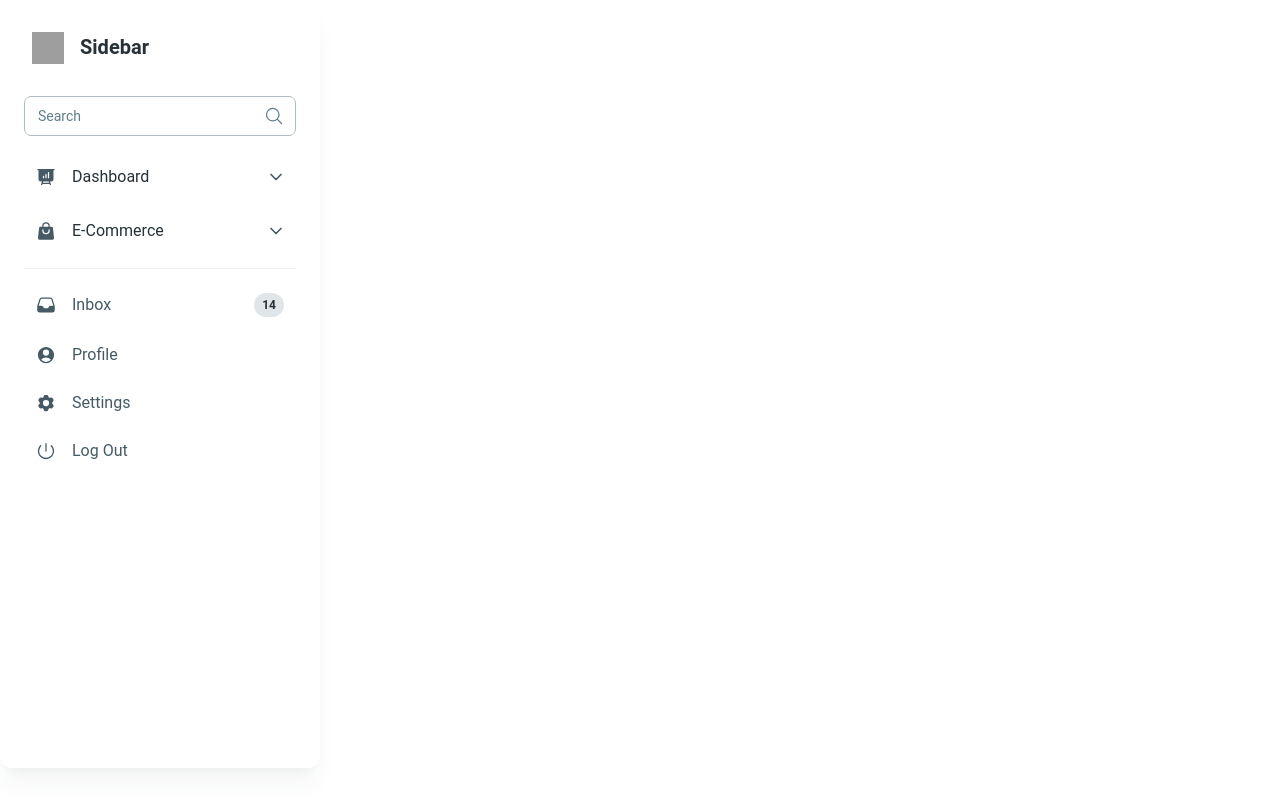
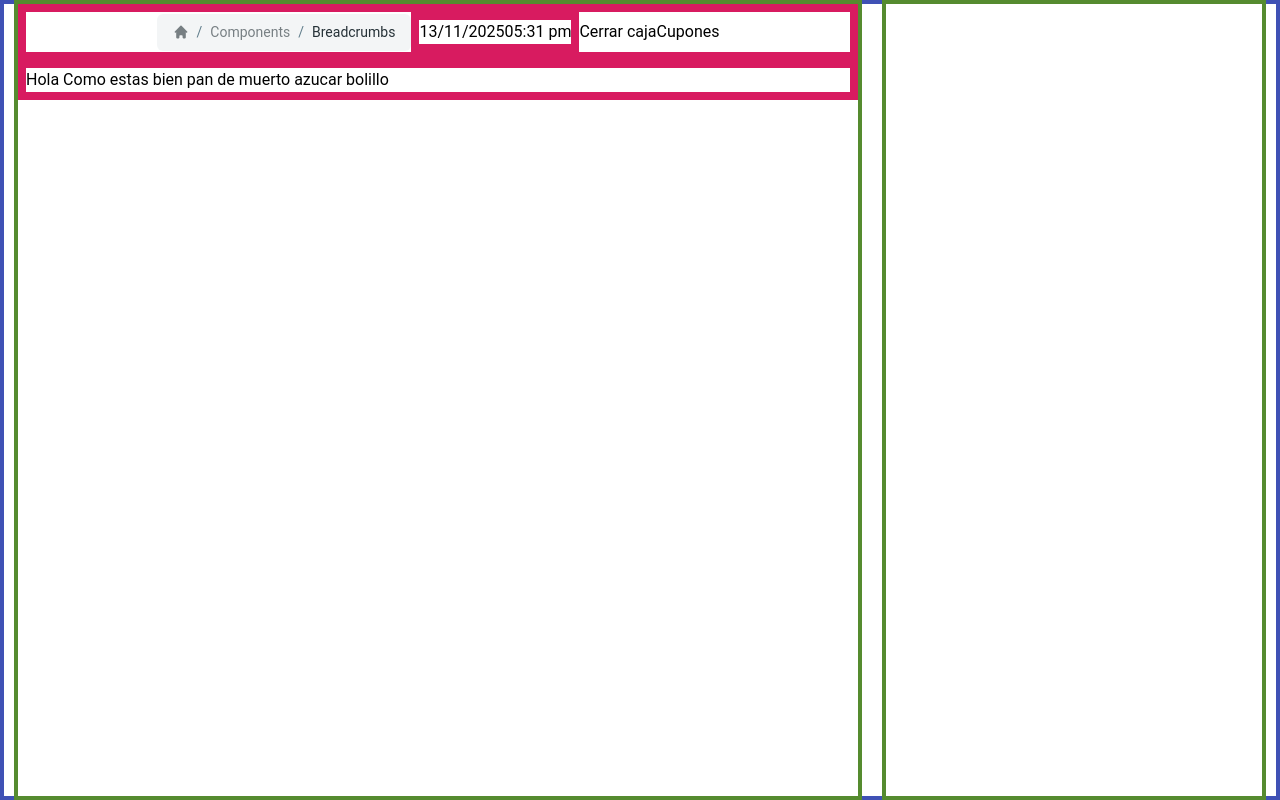
Before and after one commit to JuanCarlosBriones/Sistema-de-ventas-P-A-N, a React (Vite) app in the folder frontend/frontend-p-a-n/: page /home in a window 1280 px wide. Built offline with nearby package versions, Linux system fonts and the light colour scheme; grey boxes are pictures that could not be loaded; a web font is replaced by a local one.

Commit message:
actualizacion271020250552

```diff
--- a/frontend/frontend-p-a-n/src/App.jsx
+++ b/frontend/frontend-p-a-n/src/App.jsx
@@ -1,8 +1,9 @@
-import HomeCheckOut from './views/Home'
+import vistaCajero from './views/vistaCajero'
 import Login from './views/Login'
 import { QueryClient, QueryClientProvider } from '@tanstack/react-query'
 import { Route, Switch} from 'wouter'
 import { Toaster } from 'sonner'
+
 
 const queryClient = new QueryClient()
 
@@ -15,7 +16,7 @@ function App() {
           <Toaster />
           <Switch>
             <Route path="/" component={Login} />
-            <Route path="/home" component={HomeCheckOut}/>
+            <Route path="/home" component={vistaCajero}/>
           </Switch>
         </QueryClientProvider>
       </div>
--- /dev/null
+++ b/frontend/frontend-p-a-n/src/homeComponents/MenuInicioComponents/Buttons.jsx
@@ -0,0 +1,17 @@
+
+function CerrarCaja(){
+    return(
+        <>
+            Cerrar caja
+        </>
+    )
+}
+
+function Cupones(){
+    return(
+        <>
+            Cupones
+        </>
+    )
+}
+export {CerrarCaja, Cupones}
--- /dev/null
+++ b/frontend/frontend-p-a-n/src/homeComponents/MenuInicioComponents/FechaHora.jsx
@@ -0,0 +1,19 @@
+
+
+function MostrarFecha(){
+    return(
+        <>
+            13/11/2025
+        </>
+    )
+}
+
+function MostrarHora(){
+    return(
+        <>
+            05:31 pm
+        </>
+    )
+}
+
+export {MostrarFecha, MostrarHora}
--- /dev/null
+++ b/frontend/frontend-p-a-n/src/homeComponents/MenuInicioComponents/Paths.jsx
@@ -0,0 +1,26 @@
+import { Breadcrumbs } from "@material-tailwind/react";
+
+function Paths(){
+    return(
+        <>
+            <Breadcrumbs>
+              <a href="#" className="opacity-60">
+                <svg
+                  xmlns="http://www.w3.org/2000/svg"
+                  className="h-4 w-4"
+                  viewBox="0 0 20 20"
+                  fill="currentColor"
+                >
+                  <path d="M10.707 2.293a1 1 0 00-1.414 0l-7 7a1 1 0 001.414 1.414L4 10.414V17a1 1 0 001 1h2a1 1 0 001-1v-2a1 1 0 011-1h2a1 1 0 011 1v2a1 1 0 001 1h2a1 1 0 001-1v-6.586l.293.293a1 1 0 001.414-1.414l-7-7z" />
+                </svg>
+              </a>
+              <a href="#" className="opacity-60">
+                <span>Components</span>
+              </a>
+              <a href="#">Breadcrumbs</a>
+            </Breadcrumbs>
+        </>
+    )
+}
+
+export default Paths
--- /dev/null
+++ b/frontend/frontend-p-a-n/src/homeComponents/menuInicio.jsx
@@ -0,0 +1,24 @@
+import { CerrarCaja, Cupones } from "./MenuInicioComponents/Buttons"
+import { MostrarFecha, MostrarHora } from "./MenuInicioComponents/FechaHora"
+import Paths from "./MenuInicioComponents/Paths"
+
+function MenuInicio(){
+    return(
+        <>
+            <div className="flex flex-row justify-center items-center  border-8 border-pink-600 w-auto" >
+                <Paths />
+                <div className="flex flex-row justify-center items-center  border-8 border-pink-600 w-auto">
+                    <MostrarFecha />
+                    <MostrarHora />
+                </div>
+                <div>
+                    <CerrarCaja />
+                    <Cupones />
+                </div>
+
+            </div>
+        </>
+    )
+}
+
+export default MenuInicio
--- /dev/null
+++ b/frontend/frontend-p-a-n/src/homeComponents/opciones.jsx
@@ -0,0 +1,16 @@
+function OpcionesInicio(){
+    return(
+        <>
+            <div className="border-8 border-pink-600 w-auto">
+                Hola
+                Como estas
+                bien
+                pan de muerto
+                azucar
+                bolillo
+            </div>
+        </>
+    )
+}
+
+export default OpcionesInicio
--- /dev/null
+++ b/frontend/frontend-p-a-n/src/homeComponents/panelPrincipal.jsx
@@ -0,0 +1,7 @@
+
+
+function panelPrincipal(){
+
+}
+
+export default panelPrincipal
--- a/frontend/frontend-p-a-n/src/views/Home.jsx
+++ /dev/null
@@ -1,10 +0,0 @@
-import SideBar from "../homeComponents/SideBar"
-function HomeCheckOut(){
-    return(
-        <>
-            <SideBar />
-        </>
-    )
-}
-
-export default HomeCheckOut
--- /dev/null
+++ b/frontend/frontend-p-a-n/src/views/vistaCajero.jsx
@@ -0,0 +1,23 @@
+import MenuInicio from "../homeComponents/menuInicio"
+import OpcionesInicio from "../homeComponents/opciones"
+
+import panelPrincipal from "../homeComponents/panelPrincipal"
+
+
+function vistaCajero(){
+    return(
+        <>
+            <div className="flex justify-center items-center flex-row border-4 border-indigo-500 h-svh">
+                <div className="flex flex-col basis-2/3 border-4 border-light-green-800 h-svh">
+                    <MenuInicio />
+                    <OpcionesInicio />
+                </div>
+                <div className=" basis-[30vw] border-4 ml-5 border-light-green-800 h-svh">
+
+                </div>
+            </div>
+        </>
+    )
+}
+
+export default vistaCajero
```
